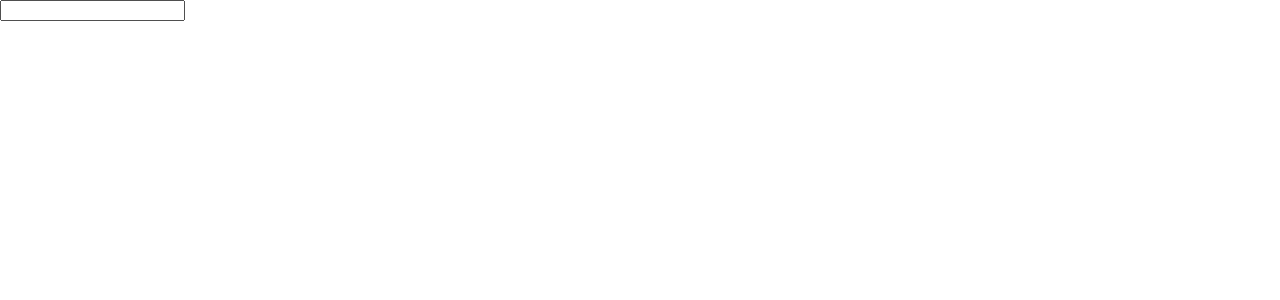
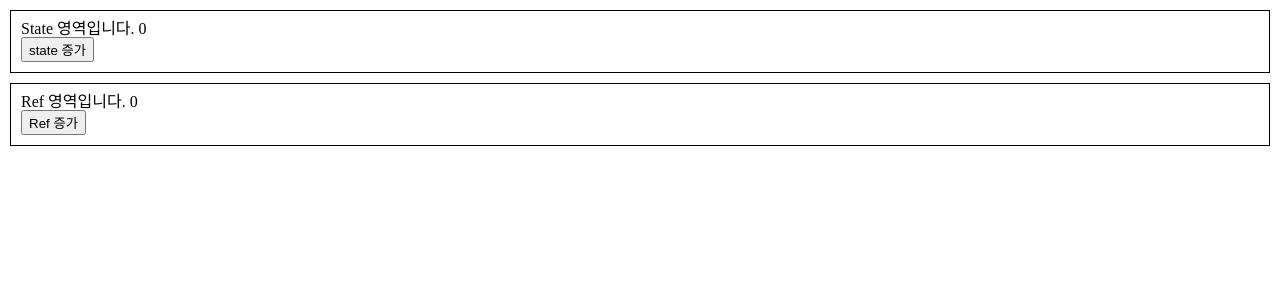
Before and after one commit to ddoddiworld/React_study, a React (Create React App) app in the folder week-2/: page / in a window 1280 px wide. Shown: the top 300 px of the page. Built offline with nearby package versions, Linux system fonts and the light colour scheme.

Commit message:
state와 ref의 차이점
- state: 랜더링 되며 화면에 값이 바뀌는 것이 보인다.

- ref: 랜더링 안되며 화면에 값이 바뀌는 것이 보이지 않는다.

```diff
--- a/week-2/src/App.jsx
+++ b/week-2/src/App.jsx
@@ -1,29 +1,27 @@
 import React from 'react'
-import { useEffect } from 'react';
 import { useState } from 'react';
+import { useRef } from 'react';
 
 function App() {
-    const [value, setValue] = useState('');
+    const [count, setCount] = useState(0);
+    const countRef = useRef(0);
 
-    // 의존성 배열
-    // 이 배열에 값을 넣으면 그 값이 바뀔때만 useEffect를 실행한다.
+    const style = {border: '1px solid black', margin: '10px', padding: '10px'}
 
-    // clean up
-    useEffect(()=>{ // 랜더링 될때마다 실행됨
-        console.log(`hello! ${value}`)
+    const plusStateCountButtonHandler = () => {
+        setCount(count+1) // 랜더링 일어남
+    }
 
-        return () => {
-            console.log('나 사라져요...')
-        }
-    }, [value])
+    const plusRefCountButtonHandler = () => {
+        countRef.current ++;
+        console.log(countRef.current) // 랜더링 안일어남 -> 콘솔창으로 확인 가능.
+    }
 
     return (
-    <div>
-        <input
-        type="text"
-        value={value}
-        onChange={(event)=>{setValue(event.target.value)}}></input>
-    </div>
+        <>
+            <div style={style}>State 영역입니다. {count} <br/> <button onClick={plusStateCountButtonHandler}>state 증가</button></div>
+            <div style={style}>Ref 영역입니다. {countRef.current} <br/> <button onClick={plusRefCountButtonHandler}>Ref 증가</button></div>
+        </>
     )
 }
 
```
